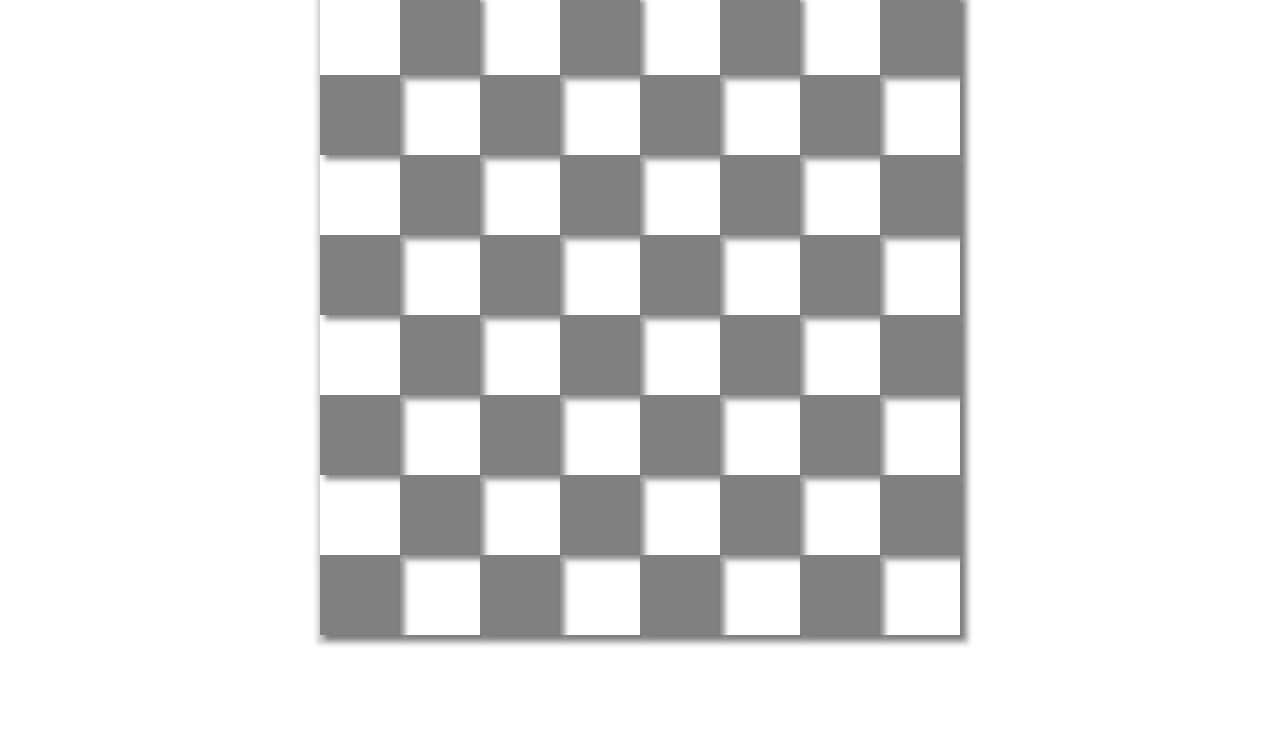
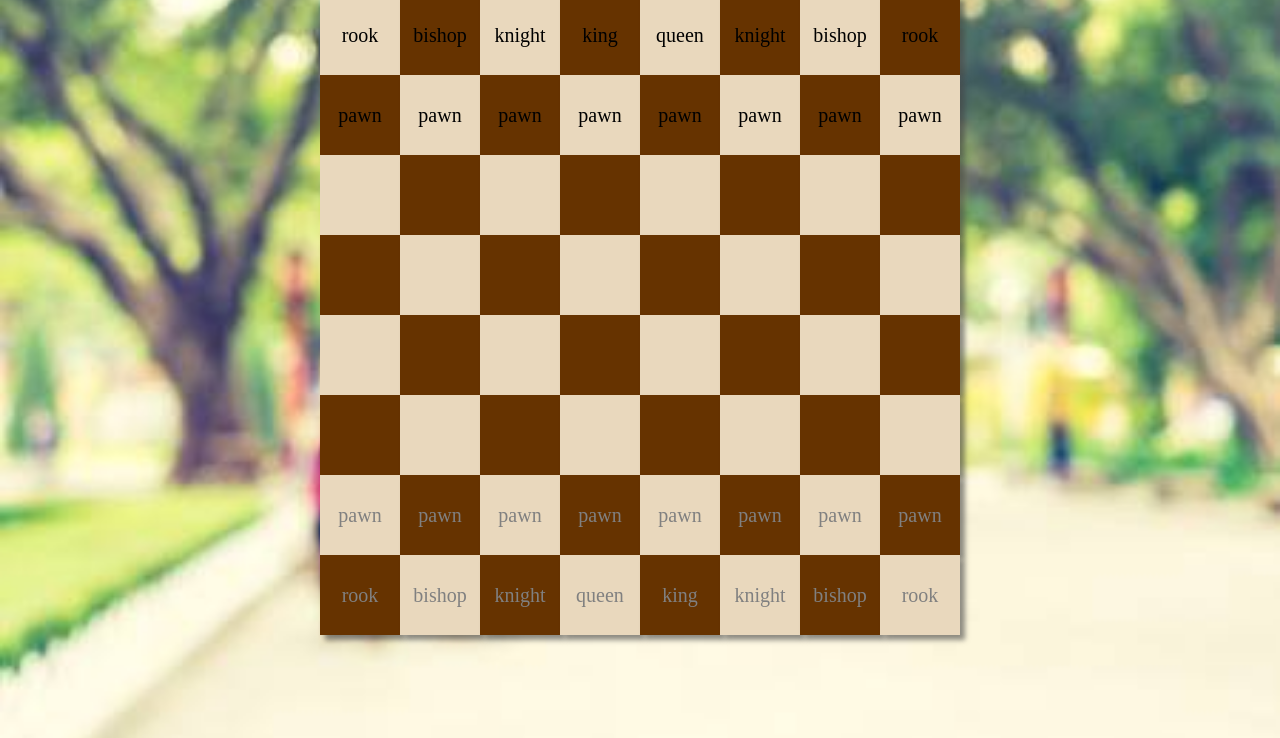
Before and after one commit to RyanH5/js-chess, a plain HTML site: page index.html in a window 1280 px wide. Shown: the part 62-800 px from the top of the page. Drawn offline with Linux system fonts and the light colour scheme.

Commit message:
Display pieces

```diff
--- a/main.css
+++ b/main.css
@@ -4,14 +4,21 @@
   box-sizing: border-box;
 }
 
+body {
+  background-image: url('./assets/blurredPark.jpg');
+  background-repeat: no-repeat;
+  background-size: cover;
+}
+
 h1 {
   text-align: center;
   margin: 10px;
+  color: #663300
 }
 .game {
-  -moz-box-shadow:    3px 3px 5px 6px #ccc;
-  -webkit-box-shadow: 3px 3px 5px 6px #ccc;
-  box-shadow:         3px 3px 5px 6px #ccc;
+  /* -moz-box-shadow:    3px 3px 5px 6px #663300;
+  -webkit-box-shadow: 3px 3px 5px 6px #663300;
+  box-shadow:         3px 3px 5px 6px #663300; */
   margin: auto;
   display: flex;
   flex-wrap: wrap;
@@ -21,6 +28,11 @@ h1 {
   -moz-box-shadow: 5px 5px 5px rgba(68,68,68,0.6);
 	-webkit-box-shadow: 5px 5px 5px rgba(68,68,68,0.6);
   box-shadow: 5px 5px 5px rgba(68,68,68,0.6);
-  height: 80px;
-  width: 80px;
+  display: flex;
+  align-items: center;
+  justify-content: center;
 }
+
+.piece {
+  font-size: 20px;
+}
--- a/main.js
+++ b/main.js
@@ -13,15 +13,16 @@ class Game {
     for (let i = 0; i < 8; i++) {
       for (let j = 0; j < 8; j++) {
         const position = document.createElement('div');
-        position.setAttribute('id', '[i,j]');
+        position.setAttribute('id', `[${j},${i}]`);
         position.setAttribute('class', 'square');
         position.style.height = `${this.size / 8}px`;
         position.style.width = `${this.size / 8}px`;
-        console.log(i + j % 2)
         if ((i + j) % 2) {
-          position.style.background = 'gray';
+          position.style.background = '#663300';
+        } else {
+          position.style.background = 'rgb(233, 216, 189)';
+
         }
-
         document.getElementById('game').appendChild(position);
       }
     }
@@ -29,10 +30,99 @@ class Game {
 }
 
 class Piece {
-  constructor(player, color, name, position) {
+  constructor(player, name, position) {
+    this.player = player;
+    this.name = name;
+    this.position = position;
 
+  }
+  setPiece() {
+    const piece = document.createElement('div');
+    piece.textContent = this.name;
+    if (this.player === 1) {
+      piece.style.color = 'black'
+    } else {
+      piece.style.color = 'gray'
+    }
+    piece.classList.add('piece')
+    const parent = document.getElementById(this.position);
+    parent.appendChild(piece);
   }
 }
 
+
 let newGame = new Game(640);
 newGame.makeBoard();
+
+let p1Pawn1 = new Piece(1, 'pawn', '[0,1]');
+let p1Pawn2 = new Piece(1, 'pawn', '[1,1]');
+let p1Pawn3 = new Piece(1, 'pawn', '[2,1]');
+let p1Pawn4 = new Piece(1, 'pawn', '[3,1]');
+let p1Pawn5 = new Piece(1, 'pawn', '[4,1]');
+let p1Pawn6 = new Piece(1, 'pawn', '[5,1]');
+let p1Pawn7 = new Piece(1, 'pawn', '[6,1]');
+let p1Pawn8  = new Piece(1, 'pawn', '[7,1]');
+let p1Rook1 = new Piece(1, 'rook', '[0,0]');
+let p1Rook2 = new Piece(1, 'rook', '[7,0]');
+let p1Bishop1 = new Piece(1, 'bishop', '[1,0]');
+let p1Bishop2 = new Piece(1, 'bishop', '[6,0]');
+let p1Knight1 = new Piece(1, 'knight', '[2,0]');
+let p1Knight2 = new Piece(1, 'knight', '[5,0]');
+let p1King = new Piece(1, 'king', '[3,0]');
+let p1Queen = new Piece(1, 'queen', '[4,0]');
+
+
+
+let p2Pawn1  = new Piece(2, 'pawn', '[0,6]');
+let p2Pawn2  = new Piece(2, 'pawn', '[1,6]');
+let p2Pawn3  = new Piece(2, 'pawn', '[2,6]');
+let p2Pawn4  = new Piece(2, 'pawn', '[3,6]');
+let p2Pawn5  = new Piece(2, 'pawn', '[4,6]');
+let p2Pawn6  = new Piece(2, 'pawn', '[5,6]');
+let p2Pawn7  = new Piece(2, 'pawn', '[6,6]');
+let p2Pawn8  = new Piece(2, 'pawn', '[7,6]');
+let p2Rook1 = new Piece(2, 'rook', '[0,7]');
+let p2Rook2 = new Piece(2, 'rook', '[7,7]');
+let p2Bishop1 = new Piece(2, 'bishop', '[1,7]');
+let p2Bishop2 = new Piece(2, 'bishop', '[6,7]');
+let p2Knight1 = new Piece(2, 'knight', '[2,7]');
+let p2Knight2 = new Piece(2, 'knight', '[5,7]');
+let p2King = new Piece(2, 'king', '[4,7]');
+let p2Queen = new Piece(2, 'queen', '[3,7]');
+
+function displayPieces() {
+  p1Pawn1.setPiece();
+  p1Pawn2.setPiece();
+  p1Pawn3.setPiece();
+  p1Pawn4.setPiece();
+  p1Pawn5.setPiece();
+  p1Pawn6.setPiece();
+  p1Pawn7.setPiece();
+  p1Pawn8.setPiece();
+  p2Pawn1.setPiece();
+  p2Pawn2.setPiece();
+  p2Pawn3.setPiece();
+  p2Pawn4.setPiece();
+  p2Pawn5.setPiece();
+  p2Pawn6.setPiece();
+  p2Pawn7.setPiece();
+  p2Pawn8.setPiece();
+  p1Rook1.setPiece();
+  p1Rook2.setPiece();
+  p2Rook1.setPiece();
+  p2Rook2.setPiece();
+  p1Bishop1.setPiece();
+  p1Bishop2.setPiece();
+  p2Bishop1.setPiece();
+  p2Bishop2.setPiece();
+  p1Knight1.setPiece();
+  p1Knight2.setPiece();
+  p2Knight1.setPiece();
+  p2Knight2.setPiece();
+  p1King.setPiece();
+  p1Queen.setPiece();
+  p2King.setPiece();
+  p2Queen.setPiece();
+}
+
+displayPieces()
```
Also changed, not shown: assets/blurredPark.jpg (added), 2 other files.
